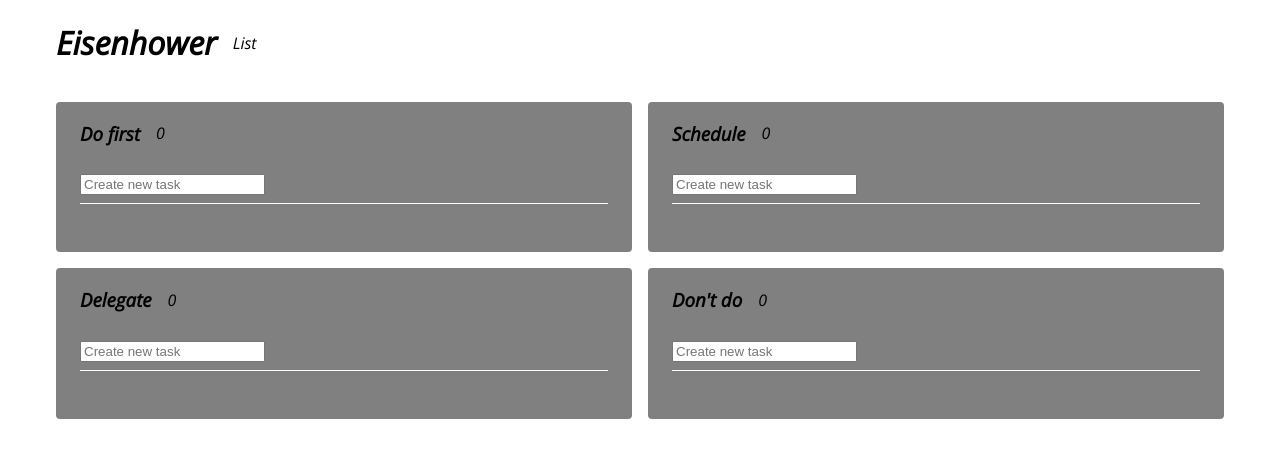
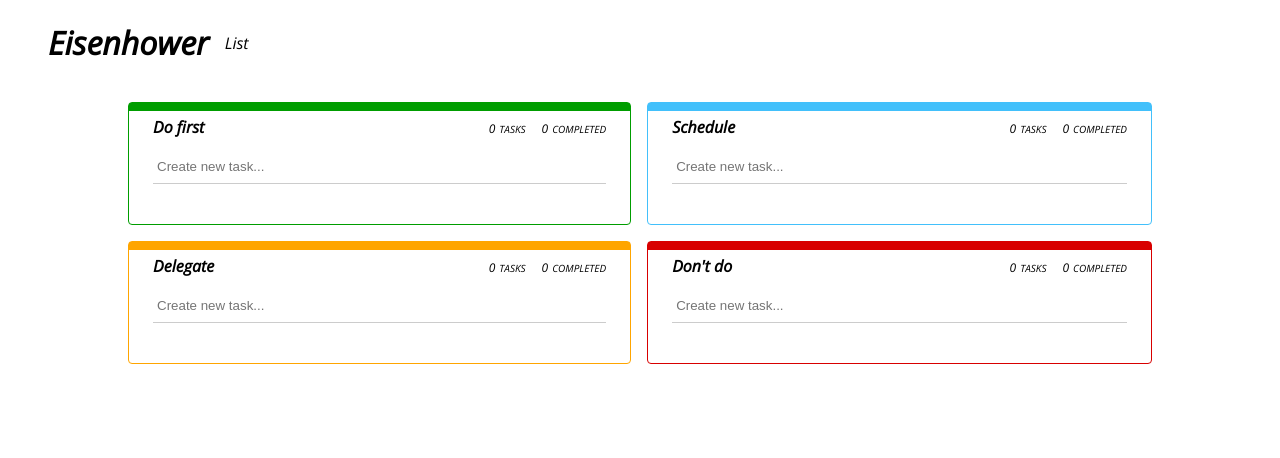
Before and after one commit to corycrosby/eisenhower-todo, a Next.js app in the folder frontend/: page / in a window 1280 px wide. Shown: the top 458 px of the page. Built offline with nearby package versions, Linux system fonts and the light colour scheme.

Commit message:
Update the list styling

```diff
--- a/frontend/components/list.module.scss
+++ b/frontend/components/list.module.scss
@@ -1,28 +1,83 @@
 $list-padding: 24px;
+$bg-color: #fff;
+$gradient-height: 8px;
+
+$urgent-color: #009d00;
+$schedule-color: #42c0fb;
+$delegate-color: #ffa500;
+$pass-color: #d80000;
 
 .container {
-  background-color: gray;
+  height: fit-content;
+  background-color: $bg-color;
   border-radius: 4px;
 }
 
 .header {
+  height: 48px;
   display: flex;
   align-items: center;
-  padding: 0px $list-padding;
+  justify-content: space-between;
+  padding-left: $list-padding;
+  padding-right: $list-padding;
+}
+
+@mixin colorBorder($color, $height) {
+  background: linear-gradient(
+    180deg,
+    $color $height,
+    $bg-color $height,
+    $bg-color $height
+  );
+  border: 1px solid $color;
+}
+
+.urgent {
+  @include colorBorder($urgent-color, $gradient-height);
+}
+
+.schedule {
+  @include colorBorder($schedule-color, $gradient-height);
+}
+
+.delegate {
+  @include colorBorder($delegate-color, $gradient-height);
+}
+
+.pass {
+  @include colorBorder($pass-color, $gradient-height);
+}
+
+.h4 {
+  margin-top: 0px;
+  margin-bottom: 0px;
+}
+
+.label {
+  margin-left: 4px;
+  font-size: 10px;
+  text-transform: uppercase;
 }
 
 .count {
   margin-left: 16px;
+  font-size: 12px;
 }
 
 .form {
-  height: 40px;
-  padding: 8px 0px;
-  margin: 0px $list-padding;
-  border-bottom: solid 1px #fff;
+  margin-left: $list-padding;
+  margin-right: $list-padding;
+  border-bottom: solid 1px #ccc;
+}
+
+.input {
+  width: 175px;
+  height: 32px;
+  border-color: transparent;
 }
 
 .list {
-  padding: $list-padding;
-  margin: 0px;
+  padding: 16px $list-padding $list-padding;
+  margin-top: 0px;
+  margin-bottom: 0px;
 }
--- a/frontend/components/list.tsx
+++ b/frontend/components/list.tsx
@@ -12,6 +12,15 @@ type Props = {
 }
 
 export default function List (props: Props) {
+  function getTotalCompleted(tasks: TaskData[]) {
+    let count = 0;
+
+    for (const task of tasks) {
+      if (task.isCompleted) count++;
+    }
+    return count
+  }
+
   function handleSubmitTask(e: React.FormEvent<HTMLFormElement>) {
     e.preventDefault();
 
@@ -44,15 +53,37 @@ export default function List (props: Props) {
     Action.dropIntoList(updateData, props.setState);
   }
 
+  function getContainerClasses(listIdx: number) {
+    switch (listIdx) {
+      case 0:
+        return `${styles.container} ${styles.urgent}`
+
+      case 1:
+        return `${styles.container} ${styles.schedule}`
+
+      case 2:
+        return `${styles.container} ${styles.delegate}`
+
+      default:
+        return `${styles.container} ${styles.pass}`
+    }
+  }
+
   return (
-    <section className={styles.container}>
+    <section className={getContainerClasses(props.listIdx)}>
       <header className={styles.header}>
-        <h3>{ props.title}</h3>
-        <span className={styles.count}>{props.listData.taskLists.length}</span>
+        <h4 className={styles.h4}>{ props.title}</h4>
+        <div>
+          <span id="tasks-count" className={styles.count}>{props.listData.tasks.length}</span>
+          <span className={styles.label}>tasks</span>
+          <span id="tasks-count" className={styles.count}>{getTotalCompleted(props.listData.tasks)}</span>
+          <span className={styles.label}>completed</span>
+        </div>
       </header>
       <form onSubmit={(e) => handleSubmitTask(e)} className={styles.form}>
         <input
-          placeholder="Create new task"
+          className={styles.input}
+          placeholder="Create new task..."
           onChange={(e) => handleUpdateCreateTask(e)}
           value={props.listData.createTaskValue}
         />
@@ -63,7 +94,7 @@ export default function List (props: Props) {
         onDragOver={(e) => e.preventDefault()}
         onDrop={(e) => handleDrop(e)}
       >
-        { props.listData.taskLists.map((task, idx) => {
+        { props.listData.tasks.map((task, idx) => {
           return (
             <Task
               key={idx}
--- a/frontend/components/task.module.scss
+++ b/frontend/components/task.module.scss
@@ -1,4 +1,5 @@
-$task-height: 50px;
+$task-height: 30px;
+$button-size: 16px;
 
 .container {
   display: flex;
@@ -6,13 +7,14 @@ $task-height: 50px;
   align-items: center;
   justify-content: space-between;
   position: relative;
-  border-bottom: solid 1px gray;
+  border-bottom: solid 1px #ccc;
   background-color: #fff;
 }
 
 .dropSpacer {
   width: 100%;
   min-height: $task-height/2;
+  cursor: grabbing;
   z-index: 1;
 
   &::before {
@@ -29,7 +31,7 @@ $task-height: 50px;
 }
 
 .spacerBlock {
-  display: inline-block;
+  display: none;
 }
 
 .content {
@@ -39,8 +41,20 @@ $task-height: 50px;
   align-items: center;
   justify-content: space-between;
   position: absolute;
-  background-color: white;
-  padding: 0px 8px;
+  background-color: #fff;
+  padding-left: 8px;
+  padding-right: 8px;
+}
+
+.description {
+  width: 100%;
+  margin: 0px;
+  padding-left: 16px;
+  padding-right: 16px;
+  font-size: 14px;
+  white-space: normal;
+  overflow: hidden;
+  text-overflow: ellipsis;
 }
 
 .bottom {
@@ -54,16 +68,17 @@ $task-height: 50px;
 }
 
 .button {
-  width: 24px;
-  height: 24px;
+  width: $button-size;
+  height: $button-size;
   padding: 0px;
-  border-radius: 4px;
   background-color: #fff;
   cursor: pointer;
   z-index: 2;
 }
 
 .complete {
+  border: 1px solid #ccc;
+  border-radius: 4px;
   background-image: url("/icons/checkmark.svg");
   background-repeat: no-repeat;
   background-size: contain;
--- a/frontend/components/task.tsx
+++ b/frontend/components/task.tsx
@@ -1,5 +1,5 @@
 import React, { useState } from "react";
-import { Action, State } from "../lib/types";
+import { State } from "../lib/types";
 import Actions from "../lib/actions";
 import styles from "./task.module.scss";
 
@@ -102,7 +102,7 @@ export default function Task(props: Props) {
       </div>
       <div className={contentClassNames}>
         <button className={completeClassNames} onClick={(e) => handleCompleted(e)}></button>
-        <p>{props.description}</p>
+        <p className={styles.description}>{props.description}</p>
         <button className={deleteClassNames} onClick={(e) => handleDeleteTask(e)}></button>
       </div>
     </li>
--- a/frontend/lib/actions.ts
+++ b/frontend/lib/actions.ts
@@ -7,22 +7,22 @@ const seedList = [
   {
     createTaskValue: "",
     deleteIdx: null,
-    taskLists: [],
+    tasks: [],
   },
   {
     createTaskValue: "",
     deleteIdx: null,
-    taskLists: [],
+    tasks: [],
   },
   {
     createTaskValue: "",
     deleteIdx: null,
-    taskLists: [],
+    tasks: [],
   },
   {
     createTaskValue: "",
     deleteIdx: null,
-    taskLists: [],
+    tasks: [],
   },
 ];
 
--- a/frontend/lib/store.ts
+++ b/frontend/lib/store.ts
@@ -56,14 +56,14 @@ function updateState(updateData) {
 }
 
 function createTask({ listIdx, task }): State {
-  state.lists[listIdx].taskLists.push(task);
+  state.lists[listIdx].tasks.push(task);
   state.lists[listIdx].createTaskValue = "";
 
   return updateState({ lists: state.lists });
 }
 
 function deleteTask({ listIdx, idx }): State {
-  state.lists[listIdx].taskLists.splice(idx, 1);
+  state.lists[listIdx].tasks.splice(idx, 1);
 
   return updateState({ lists: state.lists });
 }
@@ -80,7 +80,7 @@ function addToList(updateData: DragData): State {
     isCompleted: updateData.isCompleted,
   };
 
-  state.lists[updateData.dropPriority].taskLists.splice(
+  state.lists[updateData.dropPriority].tasks.splice(
     state.dragData.insertIdx,
     0,
     task
@@ -109,7 +109,7 @@ function updateInsertIdx(insertIdx) {
 }
 
 function updateIsCompleted({ listIdx, taskIdx, isCompleted }) {
-  state.lists[listIdx].taskLists[taskIdx].isCompleted = isCompleted;
+  state.lists[listIdx].tasks[taskIdx].isCompleted = isCompleted;
 
   return updateState(state);
 }
--- a/frontend/lib/types.ts
+++ b/frontend/lib/types.ts
@@ -7,7 +7,7 @@ export interface State {
 export interface ListData {
   createTaskValue: string;
   deleteIdx: number | null;
-  taskLists: TaskData[];
+  tasks: TaskData[];
 }
 
 export interface TaskData {
--- a/frontend/pages/index.module.scss
+++ b/frontend/pages/index.module.scss
@@ -1,13 +1,27 @@
+$page-width: 1024px;
+$page-padding: 48px;
+
 .container {
-  padding: 0px 56px 32px;
+  min-width: $page-width;
+  display: flex;
+  flex-direction: column;
+  align-items: center;
 }
 
 .header {
+  width: 100%;
   display: flex;
   align-items: center;
   margin-bottom: 16px;
+  padding-left: $page-padding;
 }
 
 .span {
   margin-left: 16px;
 }
+
+.main {
+  width: $page-width;
+}
+
+// box-shadow: 0 4px 2px -2px gray;
--- a/frontend/pages/index.tsx
+++ b/frontend/pages/index.tsx
@@ -24,7 +24,7 @@ export default function Home() {
           <h1>Eisenhower</h1>
           <span className={styles.span}>List</span>
         </header>
-        <main>
+        <main className={styles.main}>
           { state ?
             <Layout state={state} setState={setState} /> :
             <div>loading data refesh page...</div>
```
